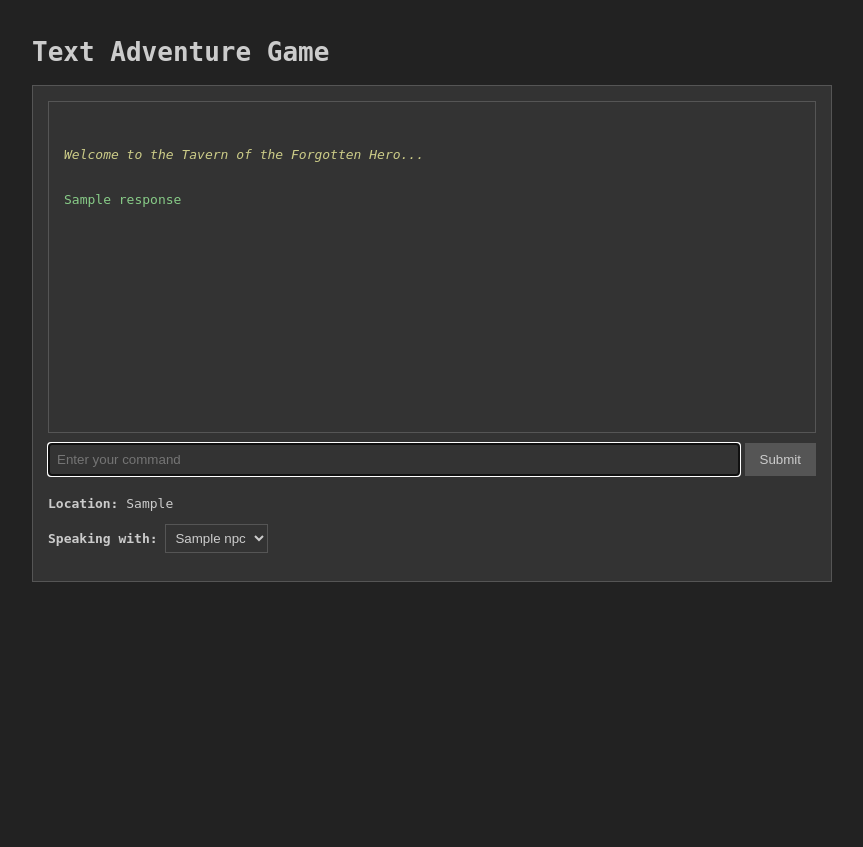
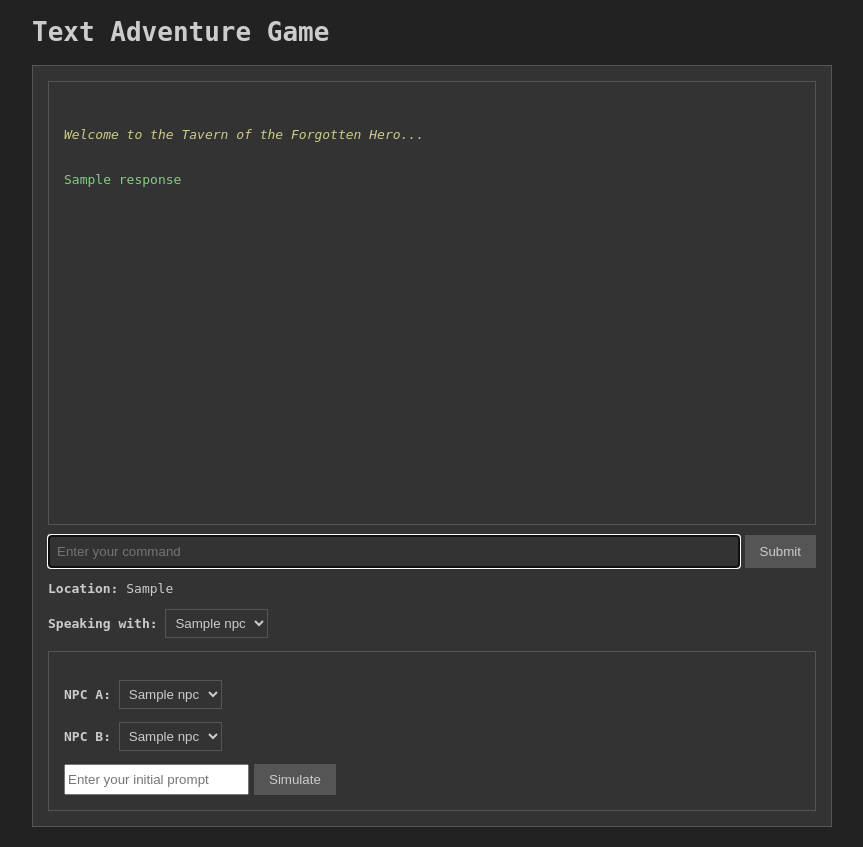
Before and after one commit to HamishHill-WK/LLMNPCProject, a Flask app: template webapp/templates/game.html in a window 1280 px wide. Shown: the whole page, without its empty margins (208-1071 px from the left). Before the commit the page ends 582 px from the top, so only its background shows below. Run offline with Flask 3, Linux system fonts and the light colour scheme; the template is opened without the code that fills it: most values are stand-ins (such as "Sample title", 1, 10 or a date in 2020).

Commit message:
Add NPC simulation state management and character definitions

```diff
--- a/webapp/static/css/style.css
+++ b/charactersB/style.css
@@ -2,7 +2,7 @@ body {
     font-family: monospace;
     max-width: 800px;
     margin: 0 auto;
-    padding: 20px;
+    padding-bottom: 20px;
     background-color: #222;
     color: #ccc;
 }
@@ -10,13 +10,22 @@ body {
     background-color: #333;
     border: 1px solid #555;
     padding: 15px;
-    height: 300px;
+    flex: 1;
     overflow-y: scroll;
     margin-bottom: 10px;
     white-space: pre-wrap;
 }
+.container {
+    display: flex;
+    flex-direction: column;
+    height: 100vh; /* or another fixed height */
+  }
 #input-form {
     display: flex;
+}
+#input-form-npc {
+    display: flex;
+    margin-top: 10px;
 }
 #player-input {
     flex-grow: 1;
@@ -26,6 +35,22 @@ body {
     color: #ccc;
 }
 #game-container{
+    background-color: #333;
+    border: 1px solid #555;
+    padding: 15px;
+    height: calc(100vh - 70px);
+}
+#npc-simulation{
+    background-color: #333;
+    border: 1px solid #555;
+    padding: 15px;
+}
+#npc-dropdown-A{
+    background-color: #333;
+    border: 1px solid #555;
+    padding: 15px;
+}
+#npc-dropdown-B{
     background-color: #333;
     border: 1px solid #555;
     padding: 15px;
--- a/webapp/app.py
+++ b/webapp/app.py
@@ -16,6 +16,14 @@ Mem_manager = memory_manager.MemoryManager(max_short_term=10)
 game_state = {
     'current_location': 'tavern',
     'current_npc': 'tavernkeeper',
+    'all_characters': [],
+    'inventory': []
+}
+
+simulation_state = {
+    'current_location': 'tavern',
+    'npc_A': 'tavernkeeper',
+    'npc_B': 'blacksmith',
     'all_characters': [],
     'inventory': []
 }
@@ -40,6 +48,24 @@ def change_npc():
         npc_id = data['npc_id']
 
         game_state['current_npc'] = npc_id
+
+        return jsonify({
+            "game_state": game_state
+        })
+    except Exception as e:
+        print(f"Error: {e}")
+        return jsonify({"error": str(e)}), 500
+
+@app.route('/api/change_sim_npc', methods=['POST'])
+def change_simulation_npc():
+    try:
+        data = request.json
+        if not data or 'npc_id' not in data:
+            return jsonify({"error": "Missing NPC ID"}), 400
+
+        npc_id = data['npc_id']
+
+        simulation_state[f"npc_{data['target_id']}"] = npc_id
 
         return jsonify({
             "game_state": game_state
--- a/webapp/templates/game.html
+++ b/webapp/templates/game.html
@@ -6,7 +6,7 @@
 </head>
 <body>
     <h1>Text Adventure Game</h1>
-    <div id="game-container">
+    <div id="game-container" class="container">
         <div id="game-output">
             <div class="system-message">Welcome to the Tavern of the Forgotten Hero...</div>
             <div class="npc-response">{{ response }}</div>
@@ -16,7 +16,7 @@
             <button type="submit">Submit</button>
         </form>
 
-        <div style="margin-top: 20px;">
+        <div>
             <p><strong>Location:</strong> {{ game_state.current_location }}</p>
             <p>
                 <strong>Speaking with:</strong>
@@ -27,6 +27,28 @@
                 </select>
             </p>
         </div>
+        <div id = "npc-simulation">
+            <p>
+                <strong>NPC A:</strong>
+                <select id="npc-dropdown-A" style="background-color: #333; color: #ccc; border: 1px solid #555; padding: 5px;" onchange="changeSimNPC(this.value, 'A')">
+                    {% for npc in game_state.all_characters %}
+                        <option value="{{ npc }}" {% if npc == game_state.current_npc %}selected{% endif %}>{{ npc }}</option>
+                    {% endfor %}
+                </select>
+            </p>
+            <p>
+                <strong>NPC B:</strong>
+                <select id="npc-dropdown-B" style="background-color: #333; color: #ccc; border: 1px solid #555; padding: 5px;" onchange="changeSimNPC(this.value, 'B')">
+                    {% for npc in game_state.all_characters %}
+                        <option value="{{ npc }}" {% if npc == game_state.current_npc %}selected{% endif %}>{{ npc }}</option>
+                    {% endfor %}
+                </select>
+            </p>
+            <form id="input-form-npc">
+                <input type="text" id="simulation-input" placeholder="Enter your initial prompt" autocomplete="off">
+                <button type="submit">Simulate</button>
+            </form>
+        </div>
     </div>
 
     <script>
@@ -34,6 +56,8 @@
         const outputDiv = document.getElementById('game-output');
         const inputForm = document.getElementById('input-form');
         const playerInput = document.getElementById('player-input');
+        const inputFormNPC = document.getElementById('input-form-npc');
+        const simulationInput = document.getElementById('simulation-input');
 
         // Auto-scroll to bottom of output
         function scrollToBottom() {
@@ -61,6 +85,25 @@
             .then(data => {
                 // Add NPC response
                 addMessage(`NPC changed to ${npc}`, 'system-message');
+            })
+            .catch(error => {
+                console.error('Error:', error);
+                addMessage('Error communicating with the server.', 'system-message');
+            });
+        }
+
+        function changeSimNPC(npc, target) {
+            fetch('/api/change_sim_npc', {
+                method: 'POST',
+                headers: {
+                    'Content-Type': 'application/json',
+                },
+                body: JSON.stringify({ npc_id: npc, target_id: target }),
+            })
+            .then(response => response.json())
+            .then(data => {
+                // Add NPC response
+                addMessage(`NPC ${target} changed to ${npc}`, 'system-message');
             })
             .catch(error => {
                 console.error('Error:', error);
@@ -100,6 +143,37 @@
             });
         });
 
+        inputFormNPC.addEventListener('submit', function(e) {
+            e.preventDefault();
+
+            const input = simulationInput.value.trim();
+            if (!input) return;
+
+            // Add simulation input to display
+            addMessage('> ' + input, 'player-input');
+
+            // Clear input field
+            simulationInput.value = '';
+
+            // Send request to server
+            fetch('/api/simulate', {
+            method: 'POST',
+            headers: {
+                'Content-Type': 'application/json',
+            },
+            body: JSON.stringify({ simulation_input: input }),
+            })
+            .then(response => response.json())
+            .then(data => {
+            // Add NPC response
+            addMessage(data.response, 'npc-response');
+            })
+            .catch(error => {
+            console.error('Error:', error);
+            addMessage('Error communicating with the server.', 'system-message');
+            });
+        });
+
         // Initialize the UI
         scrollToBottom();
         playerInput.focus();
```
Also changed, not shown: charactersB/attorney_james.json (renamed from characters/attorney_james.json), charactersB/defense-attorney-profile.json (renamed from characters/defense-attorney-profile.json), charactersB/suspectA.json (renamed from characters/suspectA.json), charactersB/suspectB.json (renamed from characters/suspectB.json), charactersB/suspect_lisa.json (renamed from characters/suspect_lisa.json), charactersB/suspect_victor.json (renamed from characters/suspect_victor.json), charactersB/tavernkeeper1.json (renamed from characters/tavernkeeper1.json).
